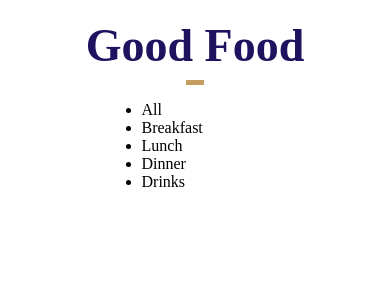
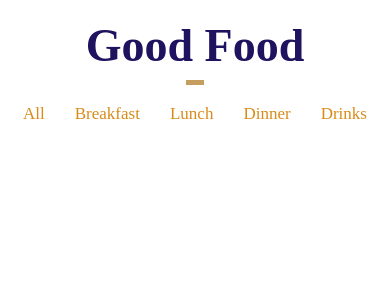
Before and after one commit to NamDo8467/GoodFood, a React (Create React App) app: page / in a window 390 px wide. Shown: the top 300 px of the page. Built offline with nearby package versions, Linux system fonts and the light colour scheme.

Commit message:
add responsive style

```diff
--- a/src/Category/Category.css
+++ b/src/Category/Category.css
@@ -2,11 +2,11 @@
   width: 50%;
   margin: 0 auto;
 }
-.category {
+.category-list {
   display: flex;
   justify-content: space-between;
 }
-.category li {
+.category-list li {
   list-style: none;
   padding: 5px 10px;
   color: #d88b19;
@@ -15,9 +15,24 @@
   border-radius: 5px;
 }
 
-.category li:hover {
-  background-color: #c59d5f;
-  color: white;
+.category-list li:hover {
+  background-color: #c59d5f!important;
+  color: white!important;
   transition: background-color 0.5s ease, color 0.5s ease;
   cursor: pointer;
 }
+
+@media only screen and (min-width: 375px) and (max-width: 667px) {
+  .category-container {
+    width: 100%;
+  }
+  .category-list {
+    justify-content: space-around;
+    padding: 0;
+  }
+  .category-list li {
+    padding: 3px 10px;
+    font-size: 17px;
+  }
+
+}
```
